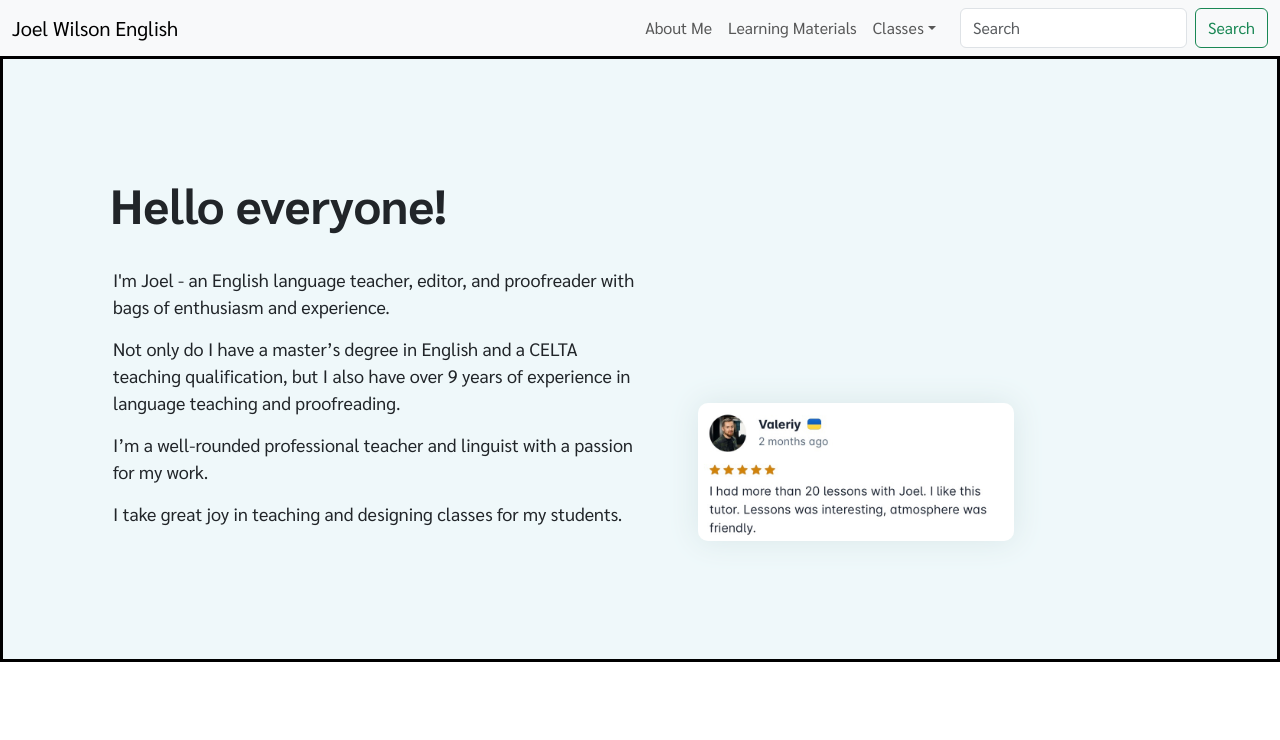
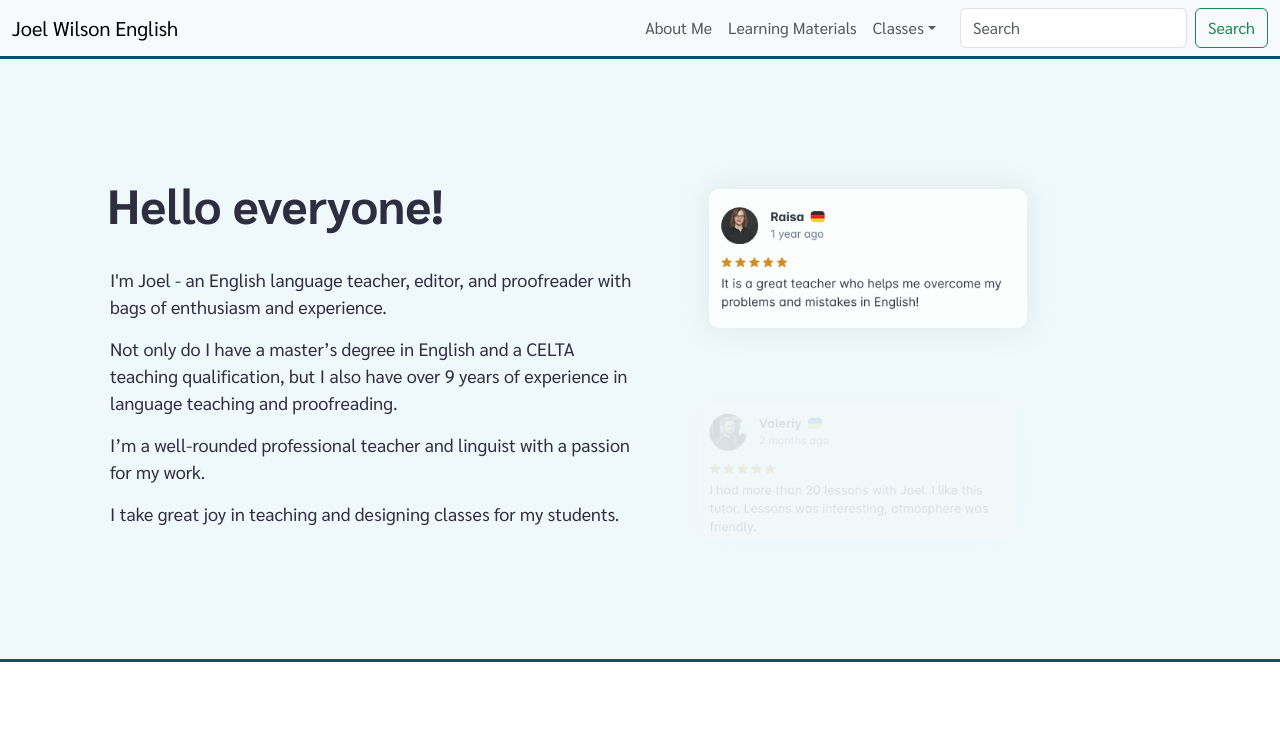
Before and after one commit to jimmybombimmy/joel-wilson-english, a React (Vite) app: page /about in a window 1280 px wide. Shown: the top 740 px of the page. Built offline with nearby package versions, Linux system fonts and the light colour scheme; a web font is replaced by a local one.

Commit message:
minor edit to image flash speed

```diff
--- a/src/components/About/AboutIntro/AboutIntro.css
+++ b/src/components/About/AboutIntro/AboutIntro.css
@@ -1,8 +1,10 @@
 #introSection {
   background-color: rgb(239, 248, 250);
-  border: 3px solid black;
+  border-top: 3px solid #0b4d78;
+  border-bottom: 3px solid #0b4d78;
   justify-content: center;
   display: flex;
+  color: #2F2E41
 
   /* padding in media */
 }
@@ -26,6 +28,7 @@
   font-weight: 700;
   position: relative;
   right: 3px;
+
 
   /* font-size in media */
 }
--- a/src/components/About/AboutIntro/ImageFlash/ImageFlash.jsx
+++ b/src/components/About/AboutIntro/ImageFlash/ImageFlash.jsx
@@ -18,7 +18,7 @@ export default function ImageFlash({ imgArray, imgOnBottom, imgMove, hideClass }
     reset: true,
     reverse: flip,
     delay: () => {
-      return flip ? 3000 : 3000;
+      return flip ? 2500 : 2500;
     },
     config: { duration: 500 },
     onRest: () => {
```
